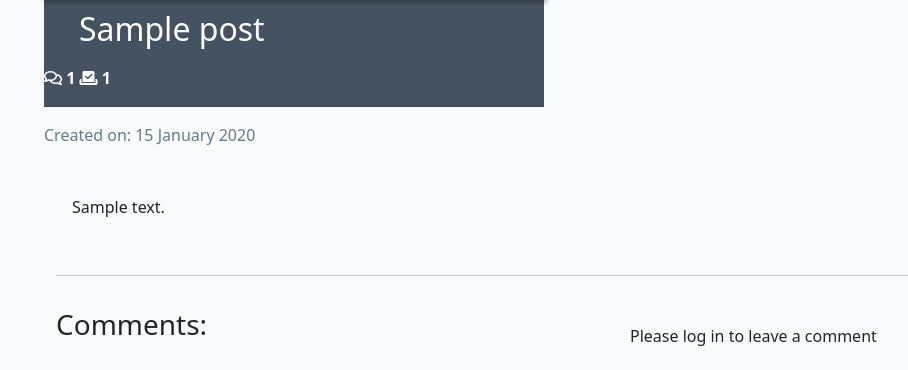
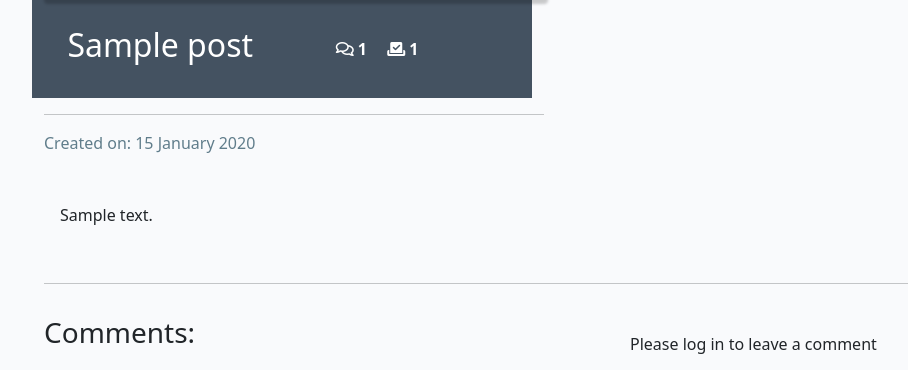
Before and after one commit to monika-mak/AI-Heroes-PP4, a Django app: a page that uses blog/templates/blog/post_detail.html in a window 1280 px wide. Shown: the part 110-480 px from the top of the page, without its empty margins (38-946 px from the left). Run offline with Django 4.2, Linux system fonts and the light colour scheme; tables that the repository leaves empty hold one stand-in row (values such as "Sample post"); some libraries are stand-ins or nearby versions.

Commit message:
display count and vote in a row

```diff
--- a/blog/templates/blog/post_detail.html
+++ b/blog/templates/blog/post_detail.html
@@ -4,7 +4,7 @@
 
 
 <div class="container image-container hover-active-disable">
-    <div class="g-0 ">
+    <div class=" g-0 ">
         <div class ="d-flex">
             {% if "placeholder" in post.featured_image.url %}
             <img src="{% static 'images/robot_flying.png' %}" class="scale img-fluid custom-width" alt="placeholder">
@@ -12,15 +12,14 @@
             <img src="{{ post.featured_image.url }}" class="scale img-fluid custom-width"alt="{{ post.title }}">
             {% endif %}
         </div>
-        <div class=" col-12 align-items-center dark-bg custom-width">
-            <div>
-                <div>
+        <div class=" col-12 row align-items-center dark-bg custom-width py-3">
+            <div class= "col-md-7">
                 <!-- Post title goes in these h1 tags -->
                 <h2 class="post-title d-flex align-items-center">{{ post.title }}</h2>
             </div>
-                <!-- Displaying count of comments -->
-                <div>
-                    <strong class ="icon">
+            <!-- Displaying count of comments and votes -->
+            <div class="col-md-5" >
+                <strong class ="icon me-3">
                     <i class="far fa-comments"></i> {{ comment_count }}
                 </strong>
                 <strong class ="icon">
```
Lines whose indentation alone changed are shown as unchanged.
